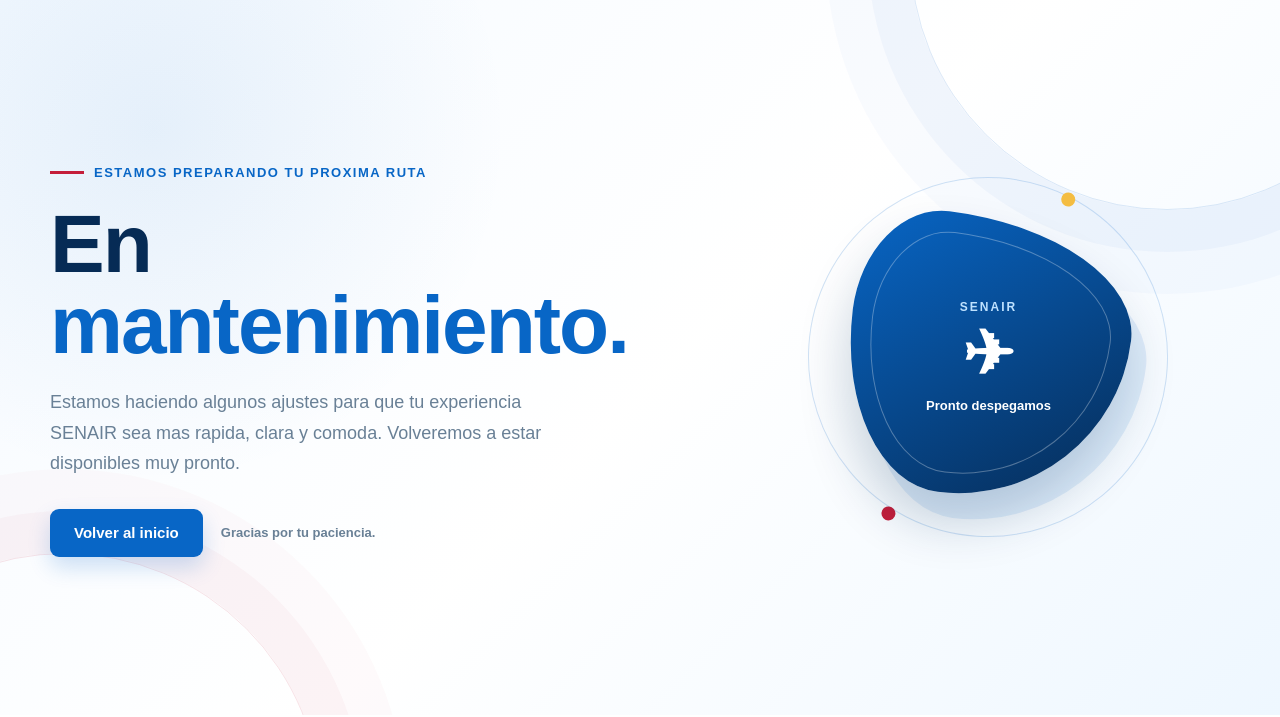
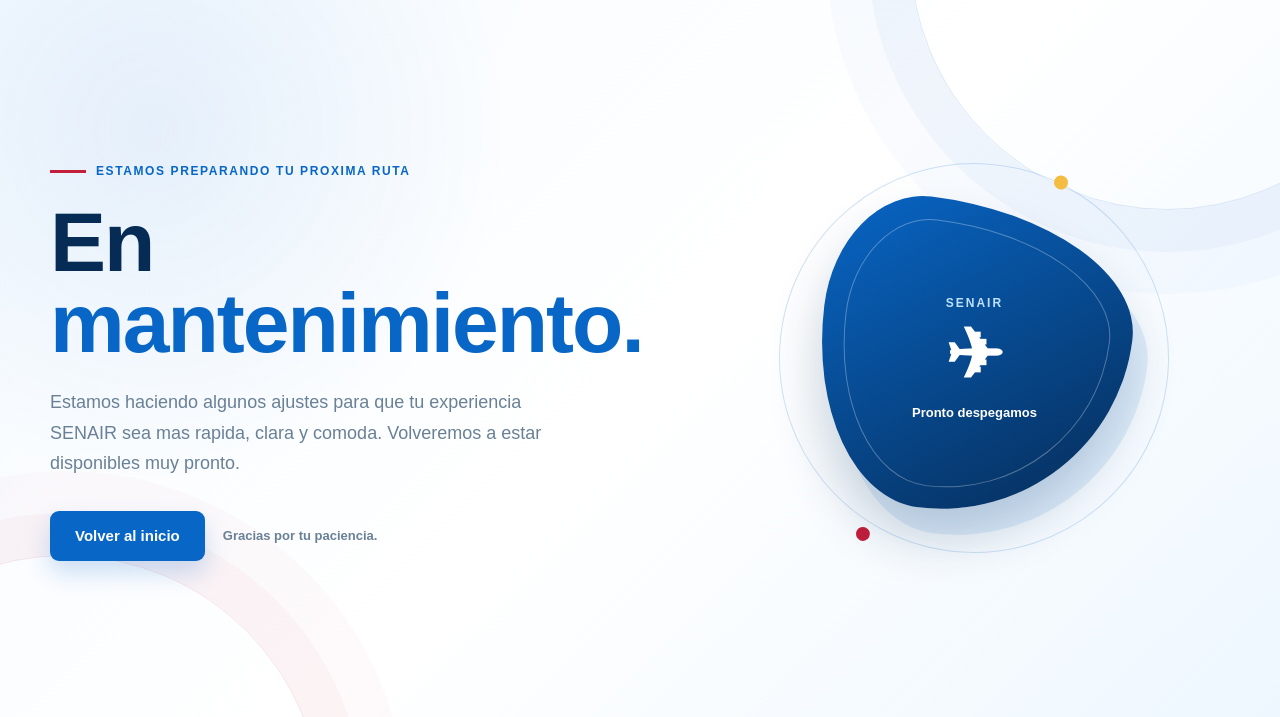
Before and after one commit to fagaa333-design/senair, a PHP site: page /html/mantenimiento.html in a window 1280 px wide. Shown: the part 127-844 px from the top of the page. Run offline with PHP 8.4, Linux system fonts and the light colour scheme.

Commit message:
style: polish maintenance and add data consent

```diff
--- a/FRONTEND/html/contacto.html
+++ b/FRONTEND/html/contacto.html
@@ -45,6 +45,7 @@
             <div class="contact-field"><label for="contactTopic">Motivo de contacto</label><select id="contactTopic" name="topic" required><option value="" selected disabled>Selecciona una opción</option><option>Ayuda con una reserva</option><option>Consulta sobre vuelos</option><option>Equipaje y documentación</option><option>Sugerencia o comentario</option></select></div>
             <div class="contact-field"><label for="contactCode">Código de reserva <span>(opcional)</span></label><input id="contactCode" name="code" type="text" placeholder="Ejemplo: AB12CD" /></div>
             <div class="contact-field full"><label for="contactText">Mensaje</label><textarea id="contactText" name="message" placeholder="Escribe aquí tu mensaje" required></textarea></div>
+            <label class="contact-consent"><input type="checkbox" name="dataConsent" required /><span>Autoriza usar sus datos para responder a esta solicitud.</span></label>
             <button class="contact-submit" type="submit">Enviar mensaje</button>
             <p class="contact-message" id="contactMessage" role="status"></p>
           </form>
--- a/FRONTEND/html/mantenimiento.html
+++ b/FRONTEND/html/mantenimiento.html
@@ -9,36 +9,37 @@
   <link rel="stylesheet" href="header-shared.css" />
   <title>SENAIR | En mantenimiento</title>
   <style>
-    :root { --red: #c41e3a; --gold: #f4bd42; --line: rgba(8, 102, 198, .14); }
+    :root { --red: #c41e3a; --gold: #f4bd42; --line: rgba(8,102,198,.14); }
     body { min-height: 100vh; background: #f5faff; }
     .maintenance-page { position: relative; min-height: calc(100vh - 85px); overflow: hidden; isolation: isolate; background: radial-gradient(circle at 12% 18%, rgba(8,102,198,.08), transparent 28%), linear-gradient(135deg, #f5faff, #fff 52%, #eef7ff); }
     .maintenance-page::before, .maintenance-page::after { position: absolute; z-index: -1; width: 32rem; height: 32rem; border: 1px solid var(--line); border-radius: 50%; content: ""; box-shadow: 0 0 0 42px rgba(8,102,198,.035), 0 0 0 84px rgba(8,102,198,.025); }
     .maintenance-page::before { top: -19rem; right: -9rem; }
     .maintenance-page::after { bottom: -22rem; left: -12rem; border-color: rgba(196,30,58,.12); box-shadow: 0 0 0 42px rgba(196,30,58,.03), 0 0 0 84px rgba(196,30,58,.02); }
-    .maintenance-content { display: grid; grid-template-columns: 1.1fr .9fr; align-items: center; gap: clamp(40px, 8vw, 120px); width: min(1180px, calc(100% - 40px)); min-height: calc(100vh - 85px); margin: auto; padding: 72px 0; }
-    .maintenance-copy { max-width: 610px; }
-    .maintenance-kicker { display: inline-flex; align-items: center; gap: 10px; margin-bottom: 22px; color: var(--blue); font-size: 13px; font-weight: 800; letter-spacing: 1.5px; text-transform: uppercase; }
-    .maintenance-kicker::before { width: 34px; height: 3px; background: var(--red); content: ""; }
-    .maintenance-copy h1 { margin: 0 0 22px; color: var(--navy); font-size: clamp(44px, 7vw, 82px); line-height: .98; letter-spacing: -2px; }
-    .maintenance-copy h1 strong { color: var(--blue); }
-    .maintenance-copy p { max-width: 510px; margin: 0 0 30px; color: var(--muted); font-size: 18px; line-height: 1.7; }
+    .maintenance-content { display: grid; grid-template-columns: minmax(0, 1.05fr) minmax(300px, .95fr); align-items: center; gap: clamp(42px, 8vw, 120px); width: min(1180px, calc(100% - 40px)); min-height: calc(100vh - 85px); margin: auto; padding: 72px 0; }
+    .maintenance-copy { max-width: 620px; }
+    .maintenance-kicker { display: inline-flex; align-items: center; gap: 10px; margin-bottom: 22px; color: var(--blue); font-size: 12px; font-weight: 800; letter-spacing: 1.6px; text-transform: uppercase; }
+    .maintenance-kicker::before { width: 36px; height: 3px; background: var(--red); content: ""; }
+    .maintenance-copy h1 { margin: 0 0 24px; color: var(--navy); font-size: clamp(46px, 7vw, 84px); line-height: .96; letter-spacing: -2px; }
+    .maintenance-copy h1 strong { display: block; color: var(--blue); font-weight: 800; }
+    .maintenance-copy p { max-width: 515px; margin: 0 0 32px; color: var(--muted); font-size: 18px; line-height: 1.7; }
     .maintenance-actions { display: flex; flex-wrap: wrap; align-items: center; gap: 18px; }
-    .maintenance-button { display: inline-flex; align-items: center; justify-content: center; min-height: 48px; padding: 0 24px; color: #fff; background: var(--blue); border-radius: 9px; box-shadow: 0 10px 22px rgba(8,102,198,.2); font-size: 15px; font-weight: 800; transition: .2s ease; }
+    .maintenance-button { display: inline-flex; align-items: center; justify-content: center; min-height: 50px; padding: 0 25px; color: #fff; background: var(--blue); border-radius: 9px; box-shadow: 0 12px 24px rgba(8,102,198,.2); font-size: 15px; font-weight: 800; transition: .2s ease; }
     .maintenance-button:hover, .maintenance-button:focus-visible { background: var(--navy); transform: translateY(-2px); }
     .maintenance-note { color: var(--muted); font-size: 13px; font-weight: 700; }
-    .maintenance-visual { position: relative; display: grid; min-height: 390px; place-items: center; }
-    .maintenance-orbit { position: absolute; width: min(360px, 80vw); aspect-ratio: 1; border: 1px solid rgba(8,102,198,.18); border-radius: 50%; transform: rotate(-18deg); }
+    .maintenance-visual { position: relative; display: grid; min-height: 430px; place-items: center; }
+    .maintenance-orbit { position: absolute; width: min(390px, 78vw); aspect-ratio: 1; border: 1px solid rgba(8,102,198,.18); border-radius: 50%; transform: rotate(-18deg); }
     .maintenance-orbit::before, .maintenance-orbit::after { position: absolute; width: 14px; height: 14px; border-radius: 50%; content: ""; }
-    .maintenance-orbit::before { top: 13%; right: 13%; background: var(--gold); }
-    .maintenance-orbit::after { bottom: 15%; left: 8%; background: var(--red); }
-    .maintenance-panel { position: relative; display: grid; width: min(280px, 75vw); aspect-ratio: 1; place-items: center; color: #fff; background: linear-gradient(145deg, var(--blue), var(--navy)); border-radius: 30% 70% 62% 38% / 39% 38% 62% 61%; box-shadow: 18px 24px 0 rgba(8,102,198,.1), 0 30px 50px rgba(6,43,85,.2); transform: rotate(7deg); }
-    .maintenance-panel::before { position: absolute; inset: 20px; border: 1px solid rgba(255,255,255,.3); border-radius: inherit; content: ""; }
+    .maintenance-orbit::before { top: 12%; right: 13%; background: var(--gold); }
+    .maintenance-orbit::after { bottom: 14%; left: 7%; background: var(--red); }
+    .maintenance-panel { position: relative; display: grid; width: min(310px, 72vw); aspect-ratio: 1; place-items: center; color: #fff; background: linear-gradient(145deg, var(--blue), var(--navy)); border-radius: 30% 70% 62% 38% / 39% 38% 62% 61%; box-shadow: 18px 24px 0 rgba(8,102,198,.1), 0 30px 50px rgba(6,43,85,.2); transform: rotate(7deg); }
+    .maintenance-panel::before { position: absolute; inset: 22px; border: 1px solid rgba(255,255,255,.3); border-radius: inherit; content: ""; }
     .maintenance-panel-content { position: relative; text-align: center; transform: rotate(-7deg); }
-    .maintenance-panel-content span { display: block; margin-bottom: 10px; color: #bfe2ff; font-size: 12px; font-weight: 800; letter-spacing: 2px; }
-    .maintenance-panel-content strong { display: block; font-size: 62px; line-height: .9; }
-    .maintenance-panel-content small { display: block; margin-top: 14px; font-size: 13px; font-weight: 700; }
-    @media (max-width: 850px) { .maintenance-content { grid-template-columns: 1fr; min-height: auto; padding: 76px 0 90px; } .maintenance-copy { max-width: 680px; margin: auto; text-align: center; } .maintenance-kicker, .maintenance-actions { justify-content: center; } .maintenance-copy p { margin-right: auto; margin-left: auto; } .maintenance-visual { min-height: 320px; } }
-    @media (max-width: 560px) { .maintenance-content { width: min(100% - 28px, 1180px); padding-top: 56px; } .maintenance-copy h1 { font-size: clamp(42px, 15vw, 64px); letter-spacing: -1px; } .maintenance-copy p { font-size: 16px; } .maintenance-visual { min-height: 280px; } }
+    .maintenance-panel-content span { display: block; margin-bottom: 12px; color: #bfe2ff; font-size: 12px; font-weight: 800; letter-spacing: 2px; }
+    .maintenance-panel-content strong { display: block; font-size: 70px; line-height: .9; }
+    .maintenance-panel-content small { display: block; margin-top: 16px; font-size: 13px; font-weight: 700; }
+    @media (max-width: 850px) { .maintenance-content { grid-template-columns: 1fr; min-height: auto; padding: 76px 0 90px; } .maintenance-copy { max-width: 680px; margin: auto; text-align: center; } .maintenance-kicker, .maintenance-actions { justify-content: center; } .maintenance-copy p { margin-right: auto; margin-left: auto; } .maintenance-visual { min-height: 330px; } }
+    @media (max-width: 560px) { .maintenance-content { width: min(100% - 28px, 1180px); padding-top: 56px; } .maintenance-copy h1 { font-size: clamp(44px, 15vw, 66px); letter-spacing: -1px; } .maintenance-copy p { font-size: 16px; } .maintenance-visual { min-height: 285px; } }
+    @media (prefers-reduced-motion: reduce) { .maintenance-button { transition: none; } }
   </style>
 </head>
 <body>
```
Also changed, not shown: FRONTEND/html/contacto.css (+1 -0 lines).
